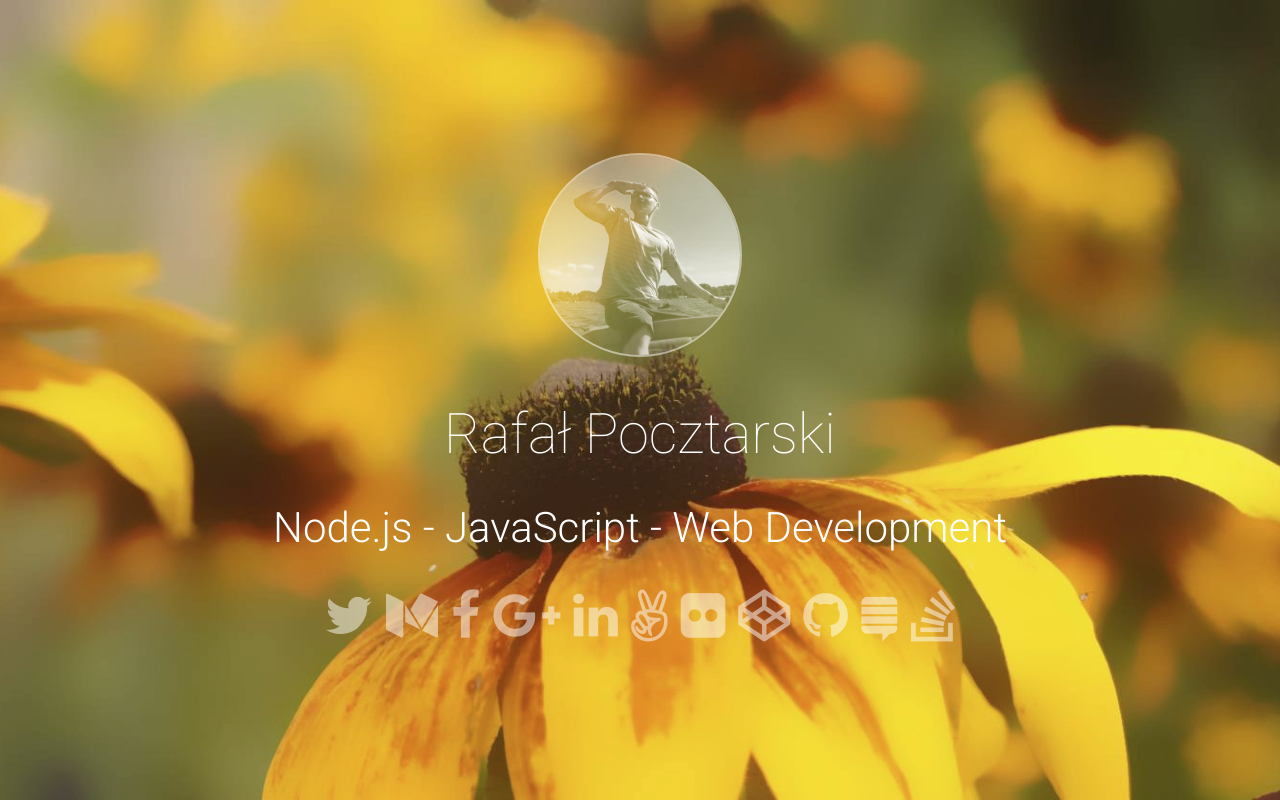
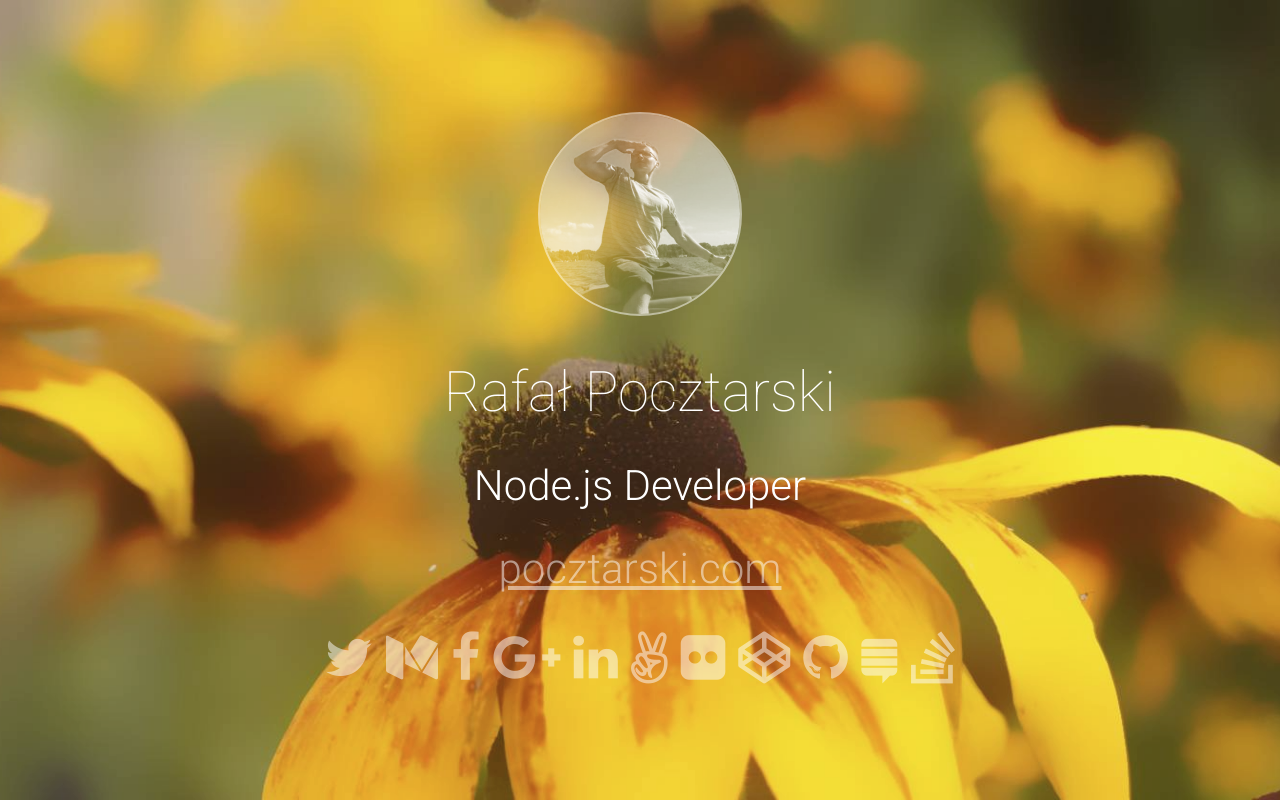
Before and after one commit to rsp/rsp.github.com, a plain HTML site: page index.html in a window 1280 px wide. Drawn offline with nearby package versions, Linux system fonts and the light colour scheme.

Commit message:
Update index

```diff
--- a/index.html
+++ b/index.html
@@ -369,7 +369,8 @@ h2 {
   class="kgrv kgrv-c" src="rsp-gravatar-s800-200-bq95.jpg">
 
   <h1>Rafał Pocztarski</h1>
-  <h2>Node.js - JavaScript - Web Development</h2>
+  <h2>Node.js Developer</h2>
+  <h2><a href="http://pocztarski.com/">pocztarski.com</a></h2>
   <div class="soc">
   <a href="https://twitter.com/pocztarski" target="_blank"><i class="fa fa-twitter"></i></a>
   <a href="https://medium.com/@pocztarski" target="_blank"><i class="fa fa-medium"></i></a>
```
